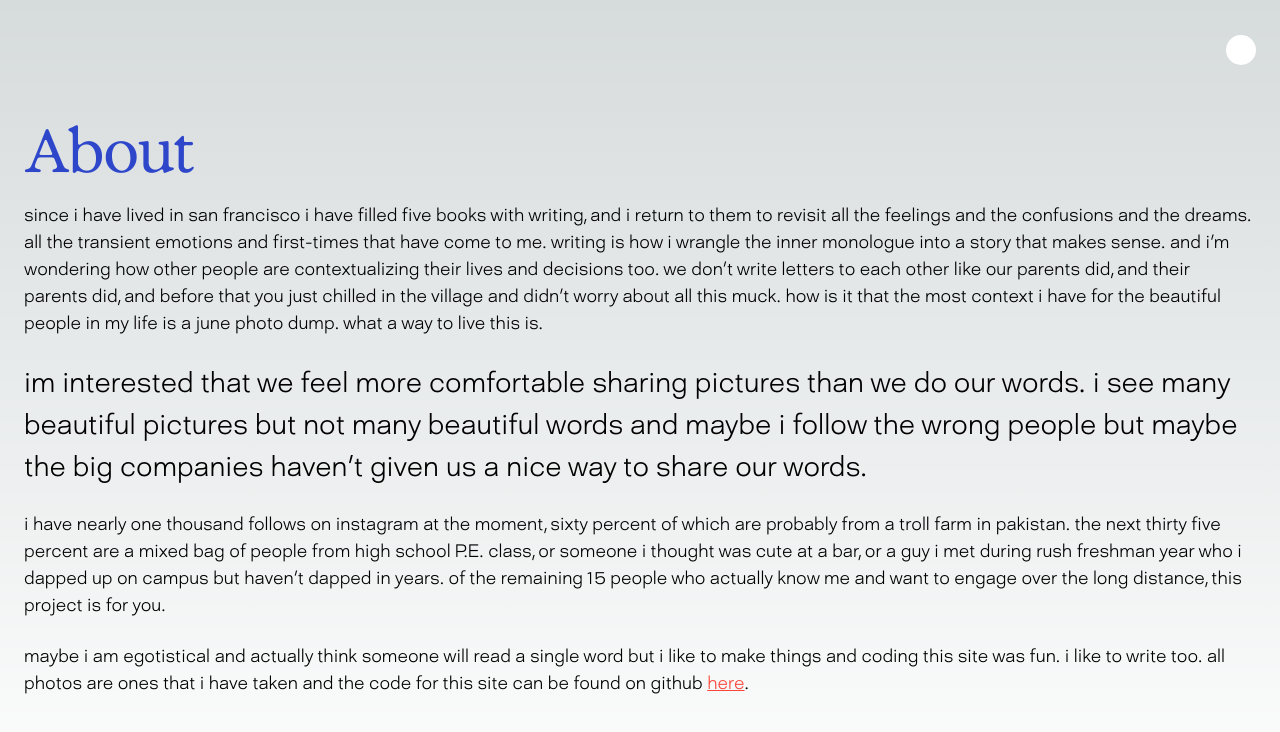
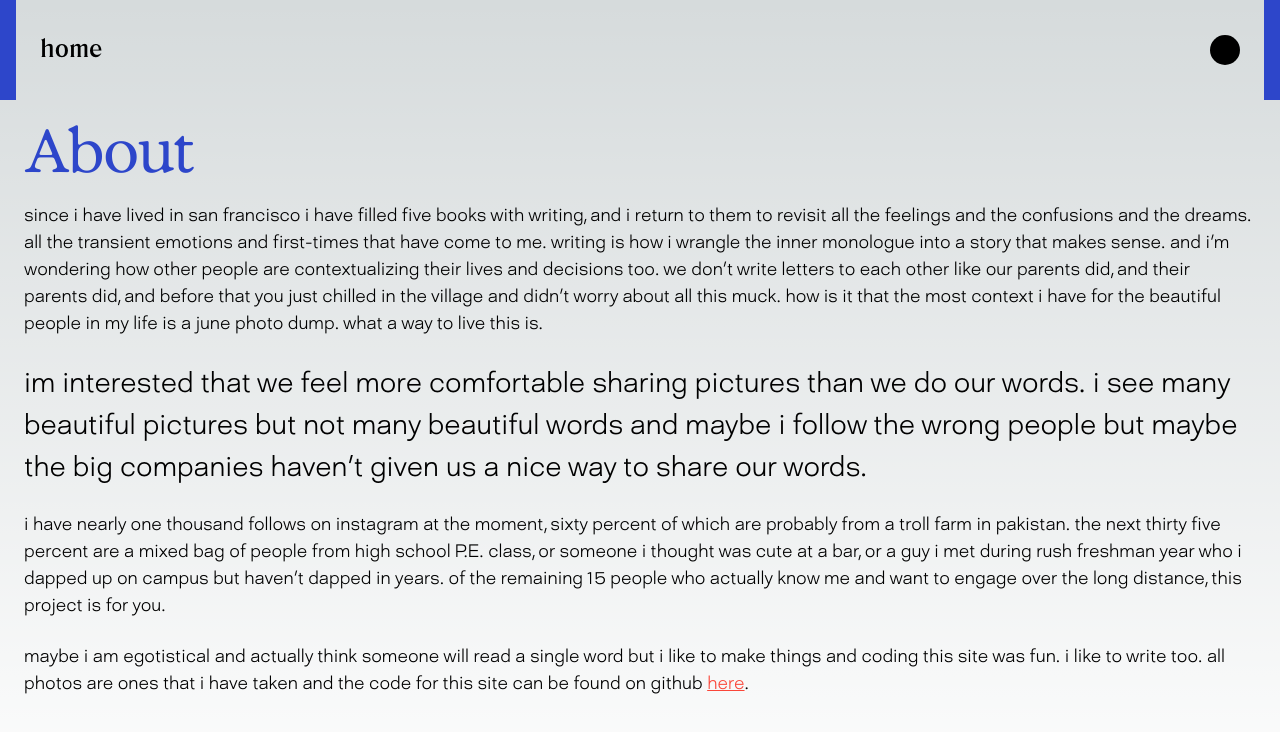
Before and after one commit to brandonshearin/personal-website-2, a Next.js app: page /about in a window 1280 px wide. Shown: the top 732 px of the page. Built offline with nearby package versions, Linux system fonts and the light colour scheme.

Commit message:
improving nav

```diff
--- a/src/app/components/Menu.tsx
+++ b/src/app/components/Menu.tsx
@@ -2,6 +2,7 @@
 
 import localFont from "next/font/local";
 import Link from "next/link";
+import { usePathname } from "next/navigation";
 import { useState } from "react";
 
 const mediumTongari = localFont({
@@ -16,18 +17,39 @@ const davidRegular = localFont({
 
 export default function Menu() {
   const [showMenu, setShowMenu] = useState(false);
+  const pathname = usePathname();
 
+  const isOnHomePage = pathname === "/";
   return (
     <>
+      <div
+        className={mediumTongari.className}
+        style={{
+          fontSize: "24px",
+          display: "flex",
+          position: "sticky",
+          height: "100px",
+          top: "0",
+          width: "100%",
+          padding: "24px",
+          justifyContent: isOnHomePage ? "end" : "space-between",
+          alignItems: "center",
+          zIndex: "10000",
+          borderLeft: isOnHomePage ? undefined : "16px solid #2D46CA",
+          borderRight: isOnHomePage ? undefined : "16px solid #2D46CA",
+        }}
+      >
+        {isOnHomePage ? undefined : <Link href="/">home</Link>}
         <div
           onClick={() => setShowMenu(true)}
           style={{
             width: "30px",
             height: "30px",
-          backgroundColor: "white",
+            backgroundColor: pathname === "/" ? "black" : "black",
             borderRadius: "50%",
           }}
         ></div>
+
         {showMenu && (
           <div
             style={{
@@ -118,6 +140,7 @@ export default function Menu() {
             </div>
           </div>
         )}
+      </div>
     </>
   );
 }
--- a/src/app/globals.css
+++ b/src/app/globals.css
@@ -33,6 +33,22 @@ body {
   .text-balance {
     text-wrap: balance;
   }
+
+    .before-overlay {
+      position: relative;
+    }
+
+    .before-overlay::before {
+      content: '';
+      position: absolute;
+      top: 0;
+      left: 0;
+      width: 100%;
+      height: 100%;
+      background-color: rgba(0, 0, 0, 0.25); /* A black tint */
+      pointer-events: none; /* Allows clicks through the pseudo-element */
+      /* z-index: 10; */
+    }
 }
 
 .hover-variable-settings:hover {
--- a/src/app/layout.tsx
+++ b/src/app/layout.tsx
@@ -27,11 +27,6 @@ export const metadata: Metadata = {
   },
 };
 
-const mediumTongari = localFont({
-  src: "./fonts/TongariDisplayLimited-Medium.woff2",
-  display: "swap",
-});
-
 export default function RootLayout({
   children,
 }: Readonly<{
@@ -40,7 +35,7 @@ export default function RootLayout({
   return (
     <html lang="en">
       <body
-        className={inter.className}
+        // className={inter.className}
         style={{
           width: "100vw",
           maxWidth: "100vw",
@@ -49,21 +44,8 @@ export default function RootLayout({
         }}
       >
         {/* NOTE: devtools doesn't show this as sticky on mobile but it is. untoggle mobile to sanity check if you ever forget */}
-        <div
-          style={{
-            display: "flex",
-            position: "sticky",
-            height: "100px",
-            top: "0",
-            width: "100%",
-            padding: "24px",
-            justifyContent: "end",
-            alignItems: "center",
-            zIndex: "10000",
-          }}
-        >
-          <Menu></Menu>
-        </div>
+
+        <Menu></Menu>
         {children}
         <Analytics />
       </body>
--- a/src/app/page.tsx
+++ b/src/app/page.tsx
@@ -45,6 +45,7 @@ function loadImages(): StaticImageData[] {
   return images;
 }
 
+// david blue rgb(69, 104, 232)
 export default function Home() {
   const images = loadImages();
 
@@ -68,7 +69,10 @@ export default function Home() {
             overflowX: "hidden",
           }}
         >
-          <div className="z1 absolute top-1/2 text-7xl text-white pl-4">
+          <div
+            className="z1 absolute top-1/2 text-7xl  pl-4"
+            style={{ color: "#FA4639" }}
+          >
             <h1 className={`${extraBoldTongari.className}`}>
               Bran<br></br>don
             </h1>
@@ -88,7 +92,7 @@ export default function Home() {
           padding: "24px",
           display: "flex",
           flexDirection: "column",
-          gap: "16px",
+          gap: "24px",
           width: "100%",
           position: "relative",
           top: "-100px",
--- a/src/app/posts/[slug]/page.tsx
+++ b/src/app/posts/[slug]/page.tsx
@@ -6,6 +6,11 @@ import React from "react";
 
 const exposureFont = localFont({
   src: "../../fonts/Exposure.ttf",
+  display: "swap",
+});
+
+const mediumTongari = localFont({
+  src: "../../fonts/TongariDisplayLimited-Medium.woff2",
   display: "swap",
 });
 
@@ -38,20 +43,29 @@ export default function Post({ params }: { params: { slug: string } }) {
         flexDirection: "column",
         gap: "24px",
         marginBottom: "96px",
+        borderLeft: "16px solid #2D46CA",
+        borderRight: "16px solid #2D46CA",
       }}
     >
-      <div style={{ display: "flex", justifyContent: "space-between" }}>
+      <div
+        style={{
+          display: "flex",
+          justifyContent: "space-between",
+          fontSize: "18px",
+        }}
+        className={mediumTongari.className}
+      >
         <Link
           href={`/posts/${prevSlug}`}
           style={{ visibility: slug > 1 ? "visible" : "hidden" }}
         >
-          prev
+          older
         </Link>
         <Link
           href={`/posts/${nextSlug}`}
           style={{ visibility: slug < postsCount ? "visible" : "hidden" }}
         >
-          next
+          more recent
         </Link>
       </div>
 
--- a/tailwind.config.ts
+++ b/tailwind.config.ts
@@ -13,6 +13,10 @@ const config: Config = {
         "gradient-conic":
           "conic-gradient(from 180deg at 50% 50%, var(--tw-gradient-stops))",
       },
+      colors: {
+        customRed: "#FA4639",
+        customBlue: "rgb(69, 104, 232)",
+      },
     },
   },
   plugins: [],
```
Also changed, not shown: src/app/components/ListItem.tsx (+13 -8 lines). Lines whose indentation alone changed are shown as unchanged.
